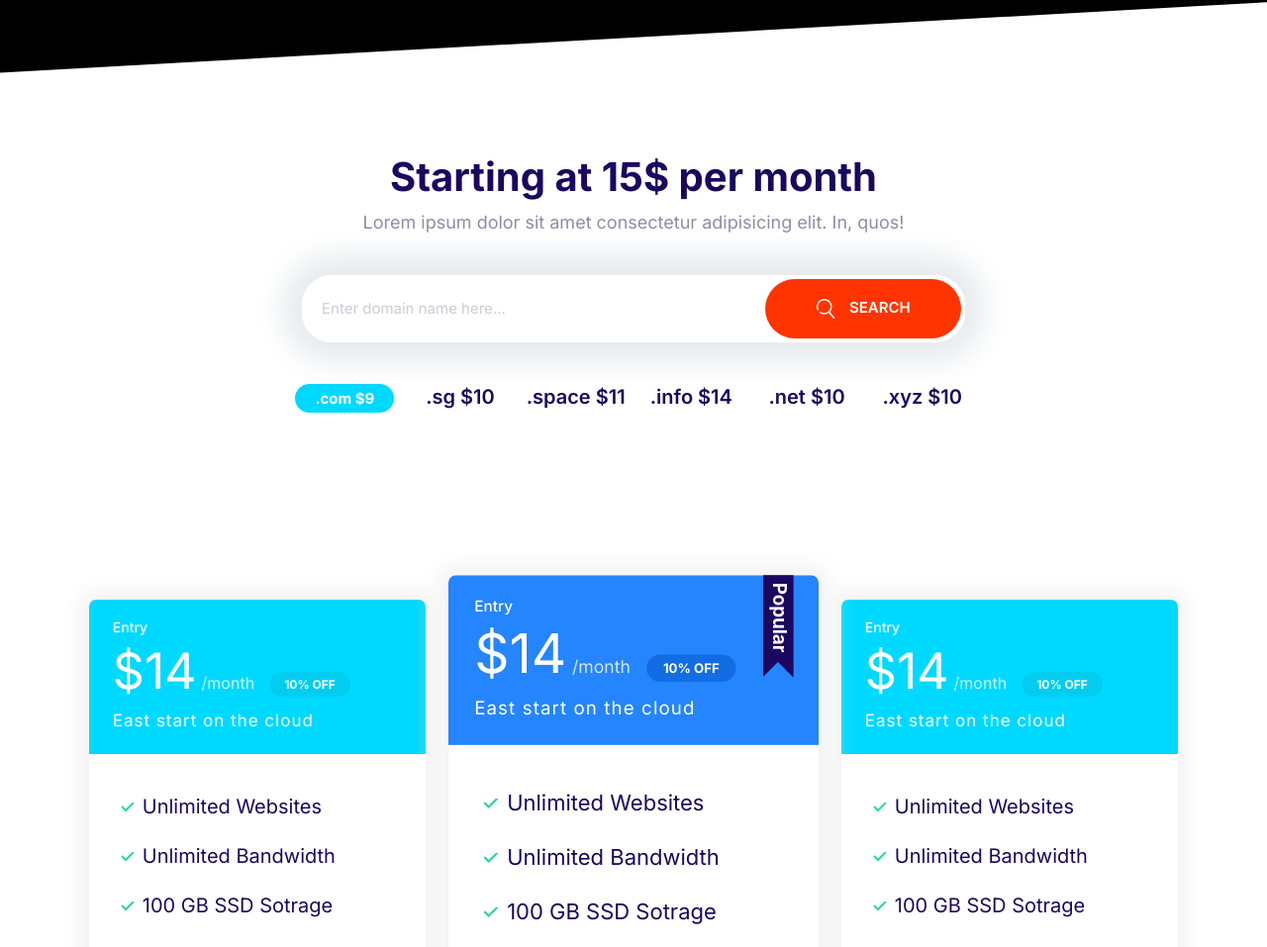
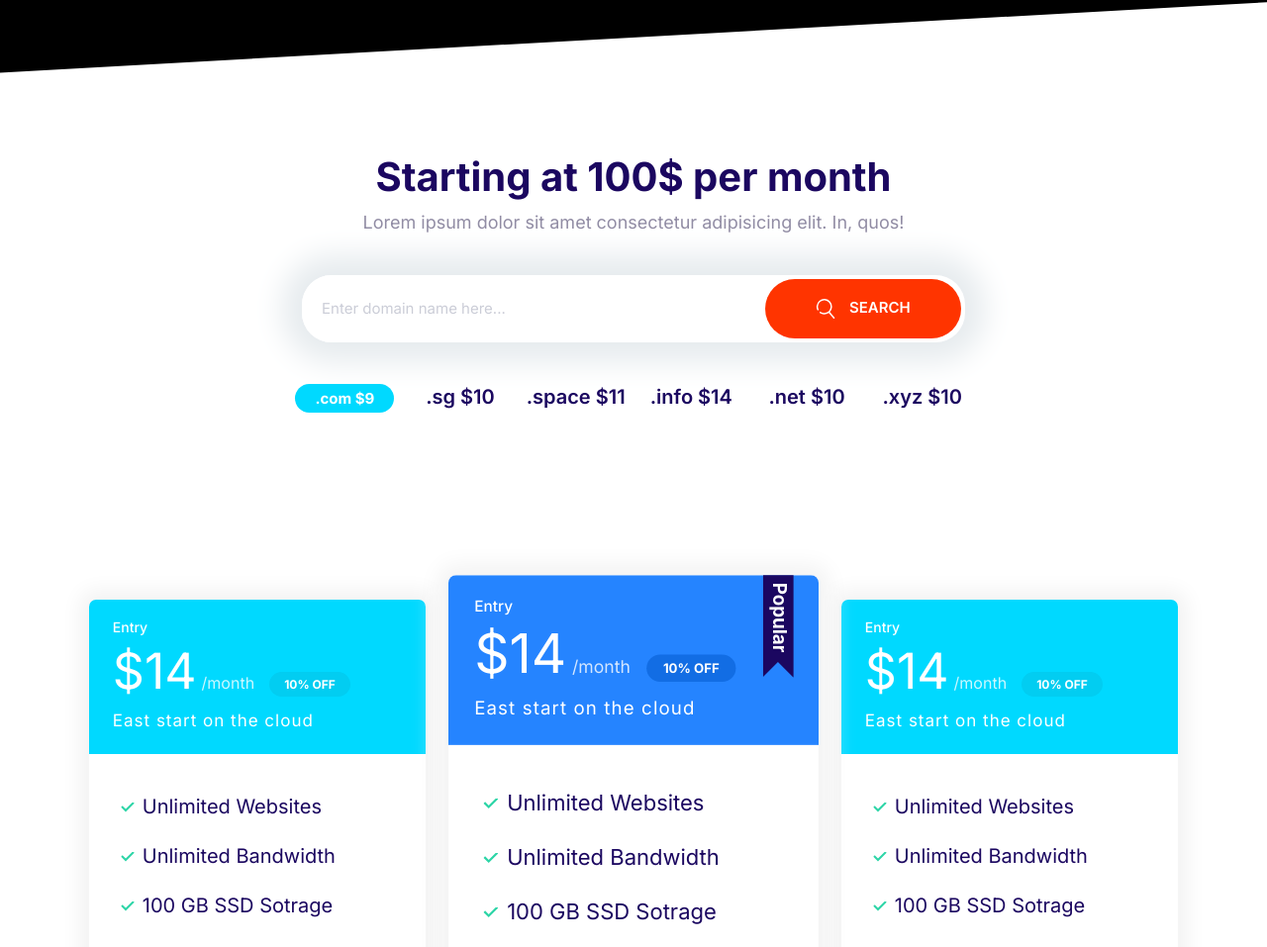
Before and after one commit to ioathina/ios, a website built with Parcel: page index.html in a window 1280 px wide. Shown: the part 757-1714 px from the top of the page at 99% size. Built offline with nearby package versions, Linux system fonts and the light colour scheme.

Commit message:
Price to 100$.

```diff
--- a/index.html
+++ b/index.html
@@ -63,7 +63,7 @@
     </section>
     <section class="block container block-domain" data-aos="fade-up">
       <header class="block__header">
-        <h2>Starting at 15$ per month</h2>
+        <h2>Starting at 100$ per month</h2>
         <p>
           Lorem ipsum dolor sit amet consectetur adipisicing elit. In, quos!
         </p>
```
